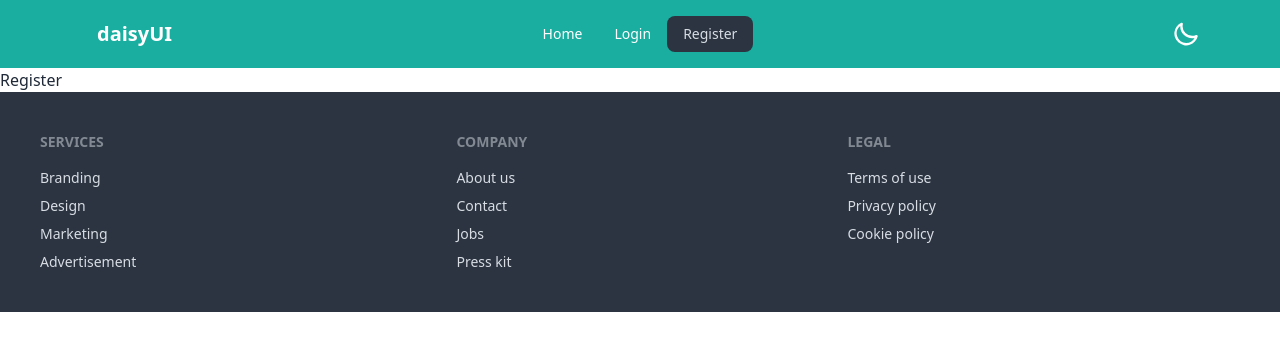
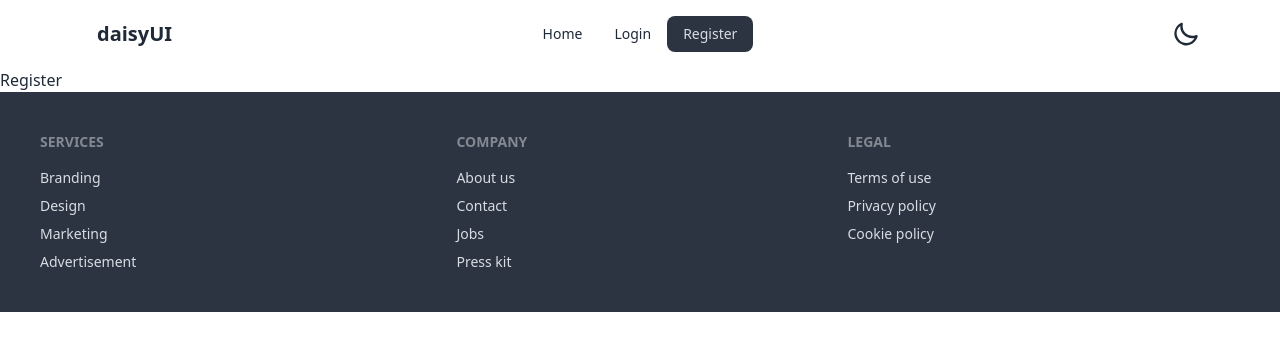
Before and after one commit to tawhid-choudhury/brand-deals-client, a React (Vite) app: page /register in a window 1280 px wide. Shown: the top 350 px of the page. Built offline with nearby package versions, Linux system fonts and the light colour scheme.

Commit message:
navbar color correction

```diff
--- a/src/Components/Home/Banner.jsx
+++ b/src/Components/Home/Banner.jsx
@@ -3,14 +3,14 @@ import { Carousel } from "flowbite-react";
 const Banner = () => {
     return (
         <div>
-            <div className='h-screen'>
+            <div className='h-[50vh]'>
                 <Carousel>
                     <div className="flex h-full items-center justify-center bg-gray-400 dark:bg-gray-700 dark:text-white">
                         <div className="hero min-h-screen" style={{ backgroundImage: 'url(https://i.ibb.co/Zc3PTMr/52333071472-f2e907ae48-k.jpg)' }}>
                             <div className="absolute inset-0 bg-black opacity-70"></div>
                             <div className="hero-content text-center text-neutral-content">
                                 <div className="max-w-5xl">
-                                    <h1 className="mb-5 text-5xl lg:text-6xl font-bold  text-white">The Best Brand Deals For Fashion and Appreal</h1>
+                                    <h1 className="mb-5 text-5xl lg:text-6xl font-bold  text-white">The Best Brand Deals For Fashion and Apparel</h1>
                                 </div>
                             </div>
                         </div>
--- a/src/Components/Navbar/Navbar.jsx
+++ b/src/Components/Navbar/Navbar.jsx
@@ -20,7 +20,7 @@ const Navbar = () => {
 
     return (
         <div>
-            <div className="navbar bg-accent-focus text-white px-20">
+            <div className="navbar bg-base-100 px-20">
                 <div className="navbar-start">
                     <div className="dropdown">
                         <label tabIndex={0} className="btn btn-ghost lg:hidden">
@@ -36,9 +36,9 @@ const Navbar = () => {
                 </div>
                 <div className="navbar-center hidden lg:flex">
                     <ul className="menu menu-horizontal px-1">
-                        <li><NavLink to="/" className="text-white">Home</NavLink></li>
-                        <li><NavLink to="/login" className="text-white">Login</NavLink></li>
-                        <li><NavLink to="/register" className="text-white">Register</NavLink></li>
+                        <li><NavLink to="/" >Home</NavLink></li>
+                        <li><NavLink to="/login" >Login</NavLink></li>
+                        <li><NavLink to="/register" >Register</NavLink></li>
                     </ul>
                 </div>
                 <div className="navbar-end">
```
